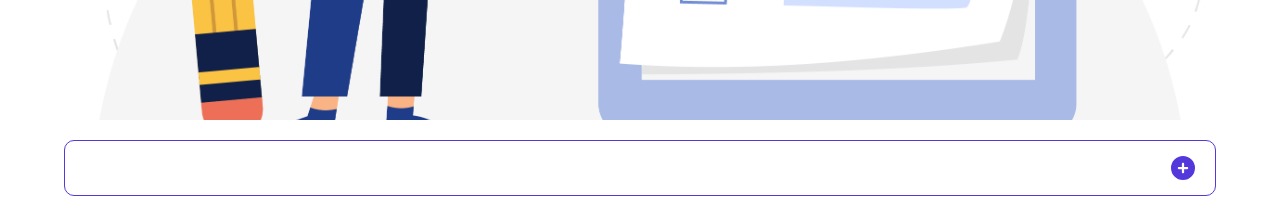
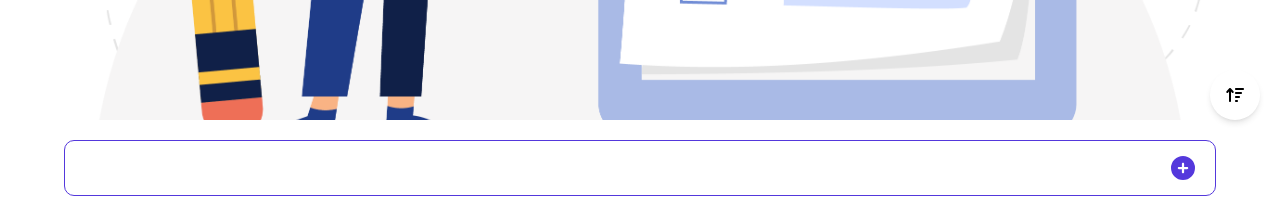
Before and after one commit to AchmadAkif/todoReact, a React (Vite) app: page / in a window 1280 px wide. Shown: the part 584-782 px from the top of the page. Built offline with nearby package versions, Linux system fonts and the light colour scheme.

Commit message:
sortBy Btn functionality

```diff
--- a/src/App.jsx
+++ b/src/App.jsx
@@ -24,11 +24,25 @@ const App = () => {
     setItems([])
   }
 
+  //Sort Items Function
+  const [sortBy, setSortBy] = useState()
+  let sortedItems;
+
+  if (sortBy === 'input') {
+    console.log('input')
+  }
+  if (sortBy === 'name') {
+    console.log('name')
+  }
+  if (sortBy === 'checked') {
+    console.log('checked')
+  }
+
   if (items.length == 0) {
     return (
       <section className='w-full h-[100vh] relative'>
         <ItemList items={items} onRemoveItem={handleRemoveItem} onCheckboxChange={handleFinishedItem} />
-        <AddNew onAddItem={handleAddItem} />
+        <AddNew onAddItem={handleAddItem} onSortItems={setSortBy} />
       </section>
     )
   } else {
@@ -36,7 +50,7 @@ const App = () => {
       <section className='w-full h-[100vh] relative'>
         <Header onRemoveAllItems={handleRemoveAllItems} items={items} />
         <ItemList items={items} onRemoveItem={handleRemoveItem} onCheckboxChange={handleFinishedItem} />
-        <AddNew onAddItem={handleAddItem} />
+        <AddNew onAddItem={handleAddItem} onSortItems={setSortBy} />
       </section>
     )
   }
--- a/src/components/AddNew.jsx
+++ b/src/components/AddNew.jsx
@@ -1,11 +1,14 @@
 import styles from "../style"
 import { FontAwesomeIcon } from '@fortawesome/react-fontawesome'
 import { faCirclePlus } from '@fortawesome/free-solid-svg-icons'
+import {faArrowUpWideShort} from '@fortawesome/free-solid-svg-icons'
 import { useState } from "react"
 import { v4 as uuidv4} from 'uuid'
 
-const AddNew = ({onAddItem}) => {
-  const [task, setTask] = useState('')
+//Add New task component
+const AddNew = ({onAddItem, onSortItems}) => {
+  const [task, setTask] = useState('');
+  const [toggle, setToggle] = useState(false);
 
   const handleSubmit = (e) => {
     e.preventDefault();
@@ -37,6 +40,14 @@ const AddNew = ({onAddItem}) => {
           <FontAwesomeIcon onClick={handleSubmit} icon={faCirclePlus} size="xl" style={{color: "#5438dc",}} className="cursor-pointer"/>
         </div>
       </form>
+      <div onClick={() => setToggle(set => !set)} className="w-[50px] h-[50px] flex justify-center items-center rounded-full shadow-md absolute top-[-50px] right-[20px]">
+        <FontAwesomeIcon icon={faArrowUpWideShort} style={{color: "#000000",}} />
+      </div>
+      <ul className={`${toggle ? 'block' : 'hidden'} flex flex-col items-start gap-2 absolute top-[-170px] right-[20px] bg-white p-3 rounded-[20px] shadow-md`}>
+        <button value='input' onClick={(e) => onSortItems(e.target.value)}>Sort By Input</button>
+        <button value='name' onClick={(e) => onSortItems(e.target.value)}>Sort By Name</button>
+        <button value='checked' onClick={(e) => onSortItems(e.target.value)}>Sort By Checked</button>
+      </ul>
     </section>
   )
 }
--- a/src/components/ItemList.jsx
+++ b/src/components/ItemList.jsx
@@ -3,7 +3,6 @@ import styles from "../style"
 import { FontAwesomeIcon } from '@fortawesome/react-fontawesome'
 import { faTrashCan } from '@fortawesome/free-solid-svg-icons'
 import img from '../assets/Asset 1.png'
-
 
 const Item = ({task, onRemoveItem, onCheckboxChange}) => {
   const {id, todo, status} = task;
@@ -29,6 +28,7 @@ const Item = ({task, onRemoveItem, onCheckboxChange}) => {
 
 // Parent Component
 const ItemList = ({items, onRemoveItem, onCheckboxChange}) => {
+
   if (items.length === 0) {
     return (
       <section className="flex flex-col justify-center font-inter px-10 h-full">
```
